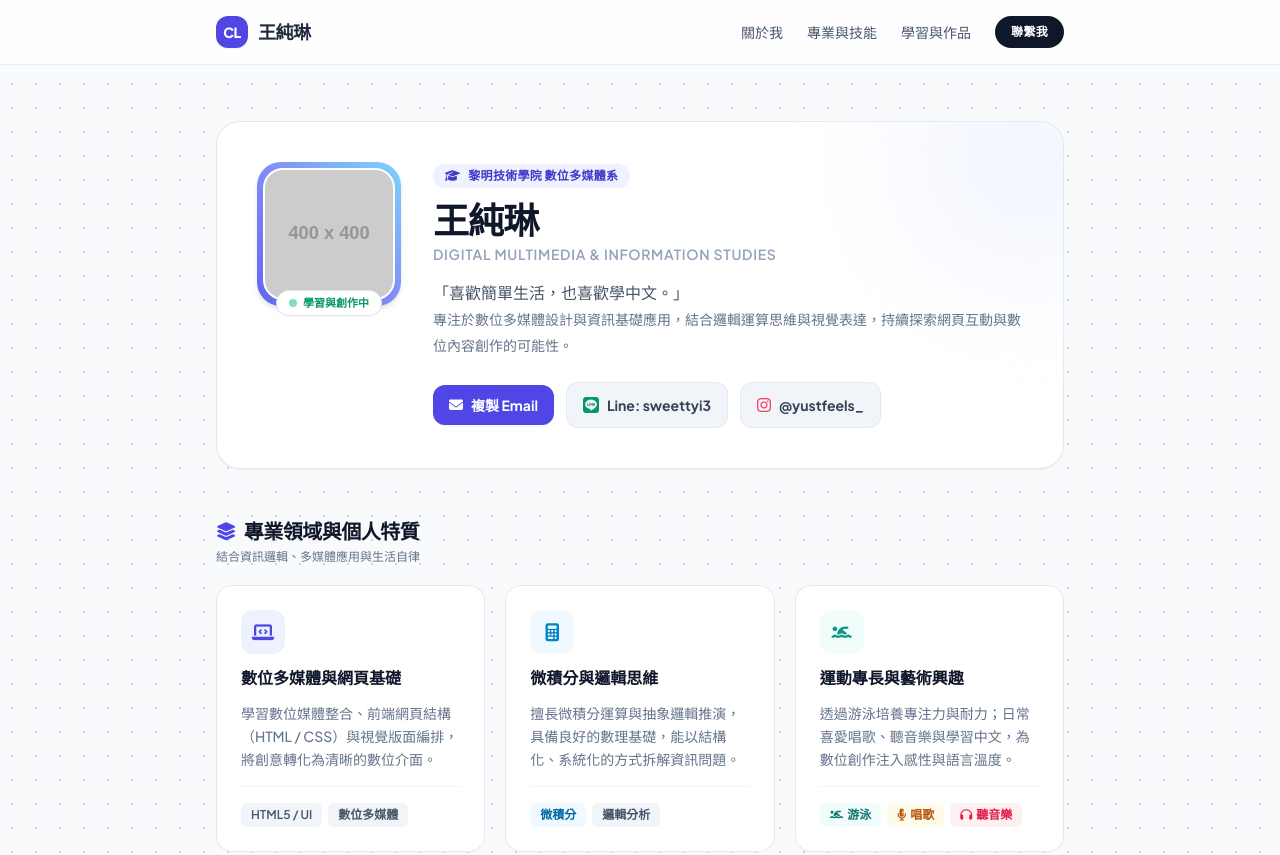
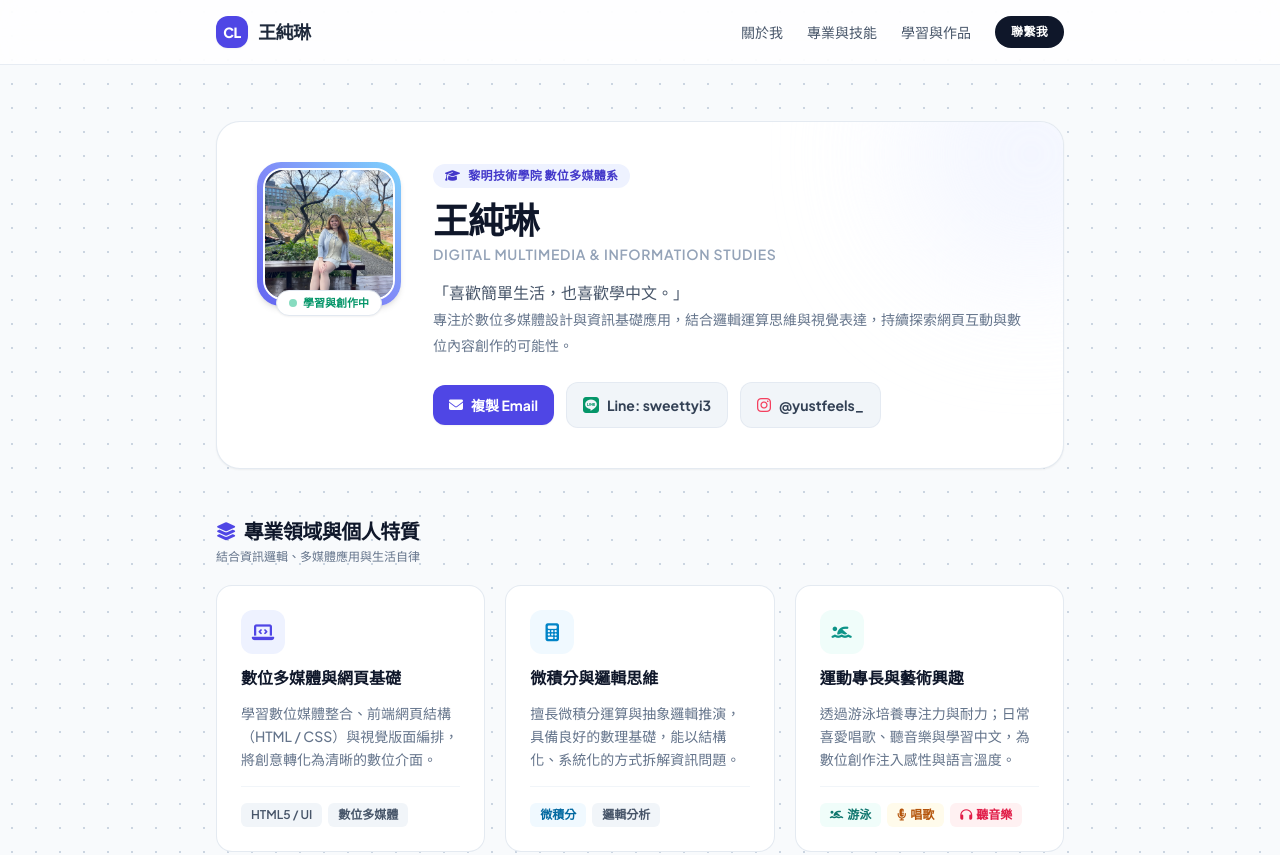
Before and after one commit to bd1151016-dev/1151016, a plain HTML site: page index.html in a window 1280 px wide. Shown: the top 855 px of the page. Drawn offline with nearby package versions, Linux system fonts and the light colour scheme; placeholder pictures from the web are drawn by us.

Commit message:
Update profile image source in index.html

```diff
--- a/index.html
+++ b/index.html
@@ -99,7 +99,7 @@
                 <div class="relative shrink-0">
                     <div class="w-32 h-32 sm:w-36 sm:h-36 rounded-3xl p-1.5 bg-gradient-to-tr from-primary-500 via-indigo-400 to-sky-300 shadow-md">
                         <!-- 💡 替換照片說明：請將下方 src="..." 內的網址替換為您的真實個人照片網址或檔案路徑 -->
-                        <img src="https://placehold.co/400x400/e0e7ff/4f46e5?text=Photo"
+                        <img src="profile.jpg"
                              onerror="this.src='https://placehold.co/400x400/f1f5f9/64748b?text=Wang'"
                              alt="王純琳的個人照片"
                              class="w-full h-full object-cover rounded-[1.25rem] bg-white border-2 border-white">
```
